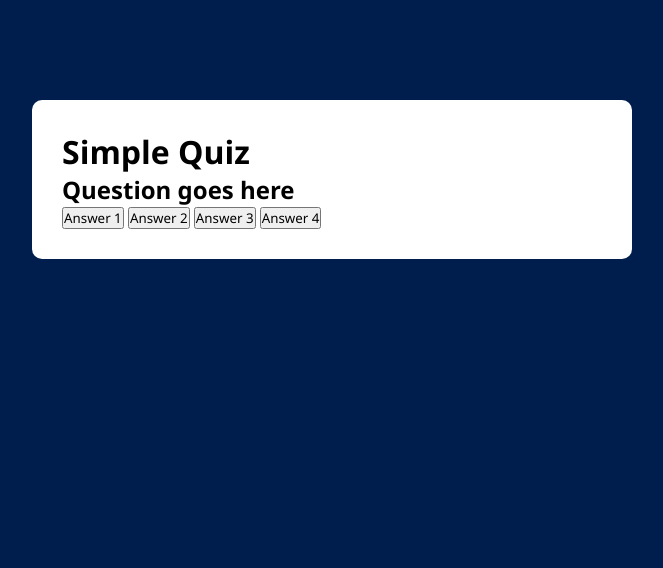
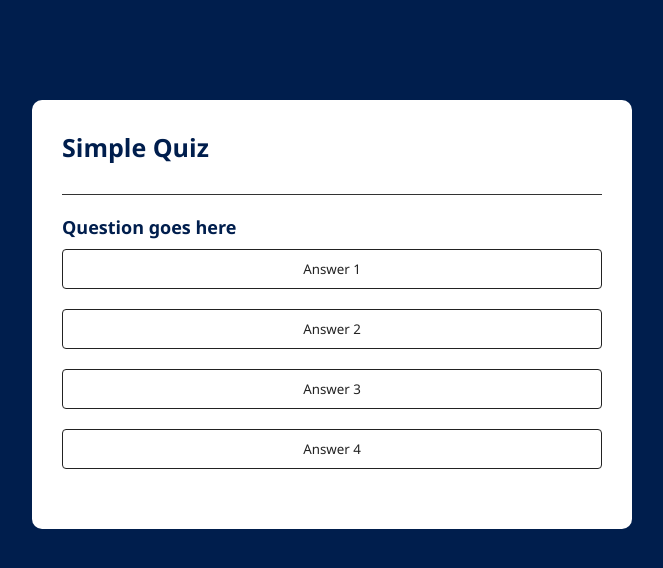
Before and after one commit to AkashKumarSingh11032001/quiz_app_hcj, a plain HTML site: page index.html in a window 1280 px wide. Shown: the whole page, without its empty margins (308-971 px from the left). Drawn offline with Linux system fonts and the light colour scheme.

Commit message:
Ui on goinging

```diff
--- a/index.html
+++ b/index.html
@@ -1,9 +1,9 @@
 <!DOCTYPE html>
 <html lang="en">
   <head>
-    <meta charset="UTF-8">
-    <meta name="viewport" content="width=device-width, initial-scale=1.0">
-    <link rel="stylesheet" href="style.css">
+    <meta charset="UTF-8" />
+    <meta name="viewport" content="width=device-width, initial-scale=1.0" />
+    <link rel="stylesheet" href="style.css" />
     <title>Document</title>
   </head>
   <body>
@@ -18,8 +18,6 @@
           <button class="btn">Answer 4</button>
         </div>
       </div>
-
     </div>
-
   </body>
 </html>
--- a/style.css
+++ b/style.css
@@ -1,14 +1,14 @@
-*{
+* {
   margin: 0;
   padding: 0;
-    font-family: 'Segoe UI', Tahoma, Geneva, Verdana, sans-serif;
+  font-family: "Segoe UI", Tahoma, Geneva, Verdana, sans-serif;
   box-sizing: border-box;
 }
 
-body{
+body {
   background: #001e4d;
 }
-.app{
+.app {
   background: white;
   width: 90%;
   max-width: 600px;
@@ -16,3 +16,31 @@ body{
   border-radius: 10px;
   padding: 30px;
 }
+
+.app h1 {
+  font-size: 25px;
+  color: #001e4d;
+  font-weight: 600;
+  border-bottom: 1px solid #333;
+  padding-bottom: 30px;
+}
+.quiz{
+    padding: 20px 0;
+}
+.quiz h2{
+    font-size: 18px;
+    color: #001e4d;
+    font-weight: 600;
+}
+.btn{
+    background: white;
+    color: #222;
+    font-weight: 500;
+    width: 100%;
+    border: 1px solid #222;
+    padding: 10px;
+    margin: 10px 0;
+    /* text-align: left; */
+    border-radius: 4px;
+    cursor: pointer;
+}
```
Lines whose indentation alone changed are shown as unchanged.
